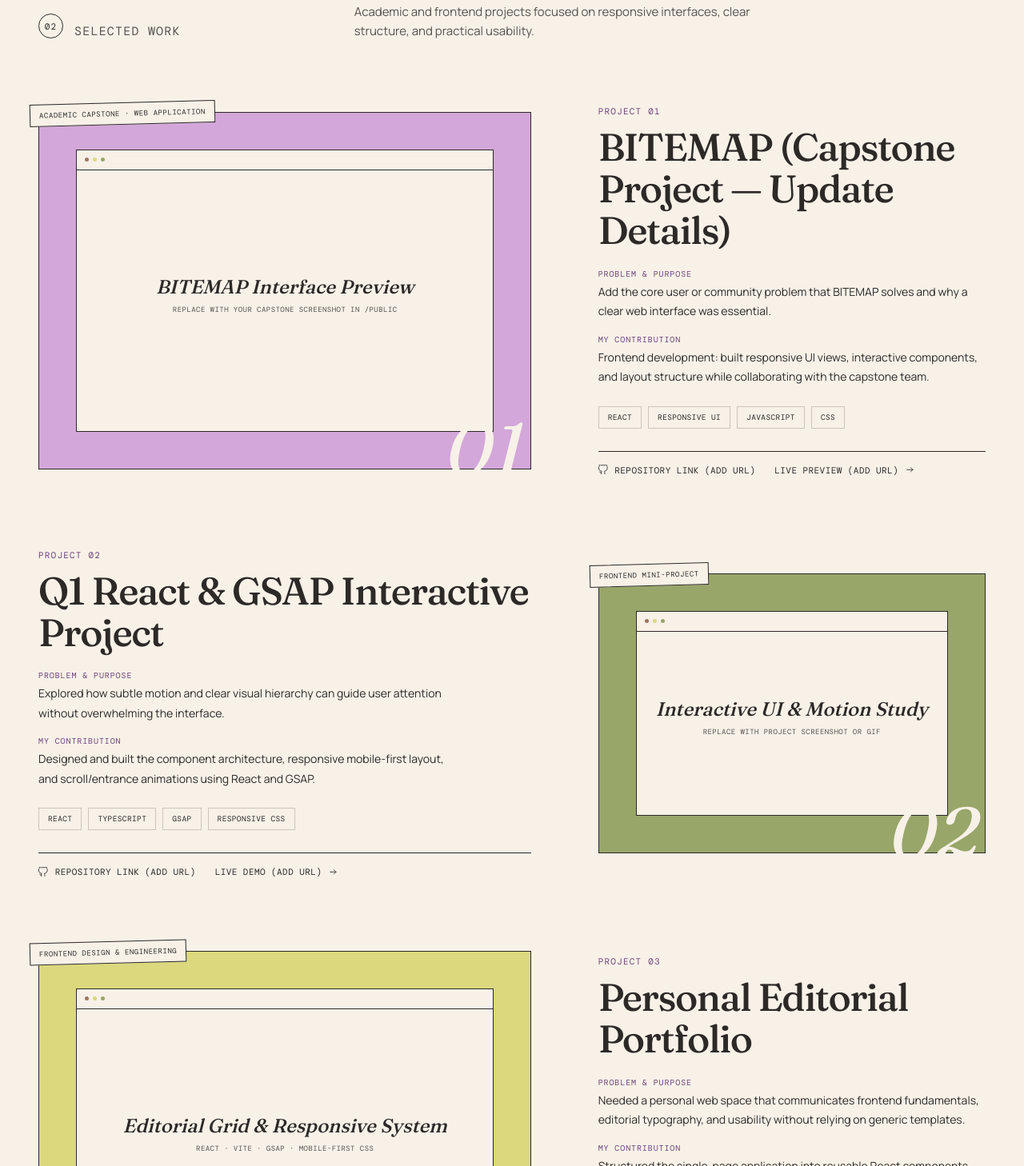
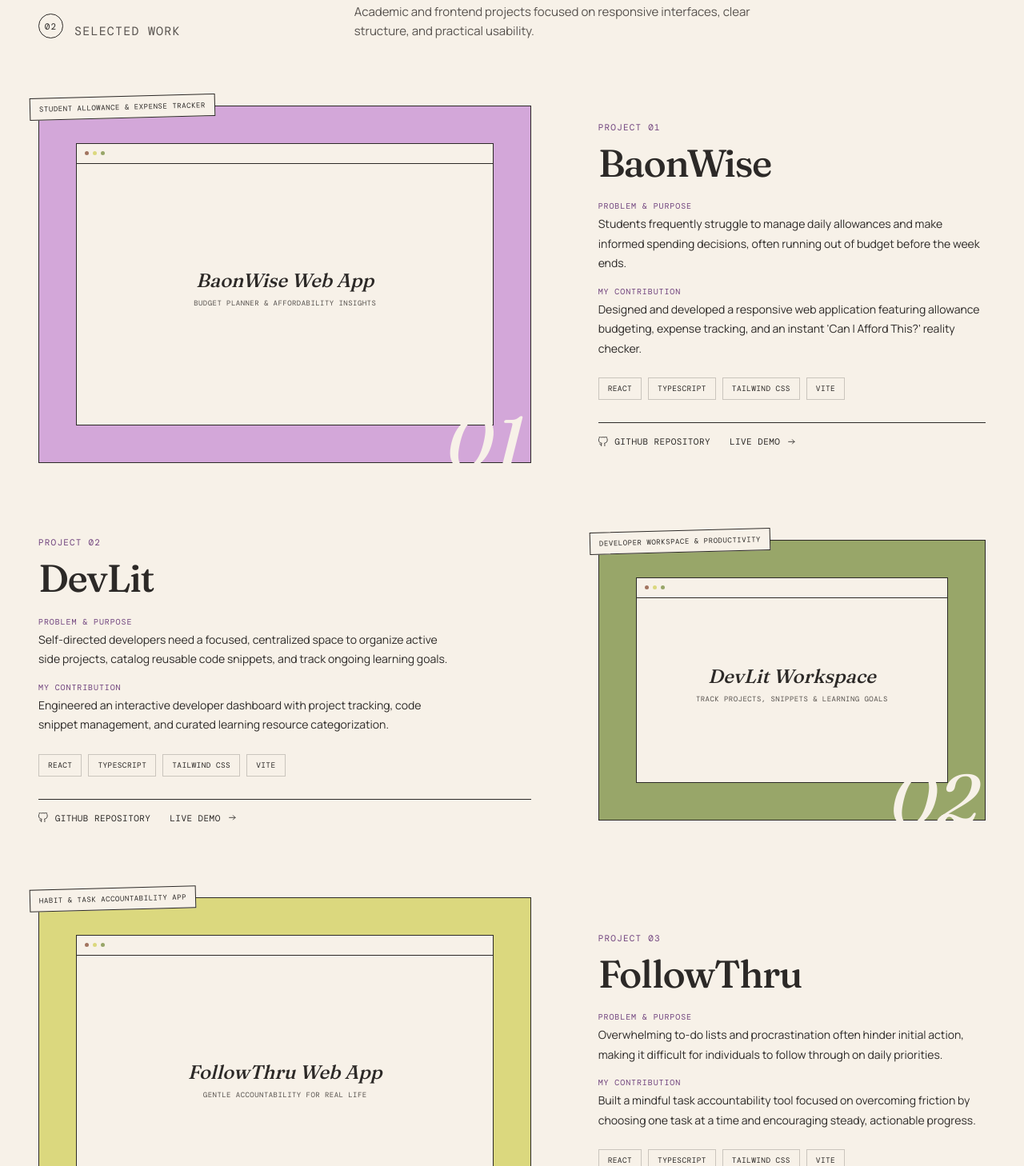
Before and after one commit to vcrstn/portfolio, a React (Vite) app: page / in a window 1280 px wide. Shown: the part 1752-3210 px from the top of the page at 80% size. Built offline with nearby package versions, Linux system fonts and the light colour scheme; the HTML template or start-up script is replaced by a standard one; a web font is replaced by a local one.

Commit message:
Update project links, details, and .gitignore

```diff
--- a/src/data/portfolioData.ts
+++ b/src/data/portfolioData.ts
@@ -33,8 +33,8 @@ export const profile = {
     "I build responsive, user-friendly web interfaces that bring practical ideas to life through thoughtful design and clean code.",
   email: "victchristinedeasis@gmail.com",
   // Update these with your exact profile URLs when ready:
-  githubUrl: "https://github.com",
-  githubDisplay: "GitHub profile (update URL in portfolioData.ts)",
+  githubUrl: "https://github.com/vcrstn",
+  githubDisplay: "github.com/vcrstn",
   linkedinUrl: "https://www.linkedin.com",
   linkedinDisplay: "LinkedIn profile (update URL in portfolioData.ts)",
 };
@@ -67,53 +67,53 @@ export const tickerItems: string[] = [
 export const projects: ProjectItem[] = [
   {
     number: "01",
-    title: "BITEMAP (Capstone Project — Update Details)",
-    category: "Academic Capstone · Web Application",
-    previewTitle: "BITEMAP Interface Preview",
-    previewSubtitle: "Replace with your capstone screenshot in /public",
+    title: "BaonWise",
+    category: "Student Allowance & Expense Tracker",
+    previewTitle: "BaonWise Web App",
+    previewSubtitle: "Budget planner & affordability insights",
     problem:
-      "Add the core user or community problem that BITEMAP solves and why a clear web interface was essential.",
+      "Students frequently struggle to manage daily allowances and make informed spending decisions, often running out of budget before the week ends.",
     contribution:
-      "Frontend development: built responsive UI views, interactive components, and layout structure while collaborating with the capstone team.",
-    tech: ["React", "Responsive UI", "JavaScript", "CSS"],
+      "Designed and developed a responsive web application featuring allowance budgeting, expense tracking, and an instant 'Can I Afford This?' reality checker.",
+    tech: ["React", "TypeScript", "Tailwind CSS", "Vite"],
     tone: "plum",
-    githubUrl: "#work",
-    githubLabel: "Repository link (add URL)",
-    liveUrl: "#work",
-    liveLabel: "Live preview (add URL)",
+    githubUrl: "https://github.com/vcrstn/BaonWise",
+    githubLabel: "GitHub Repository",
+    liveUrl: "https://baonwise.vercel.app/",
+    liveLabel: "Live Demo",
   },
   {
     number: "02",
-    title: "Q1 React & GSAP Interactive Project",
-    category: "Frontend Mini-Project",
-    previewTitle: "Interactive UI & Motion Study",
-    previewSubtitle: "Replace with project screenshot or GIF",
+    title: "DevLit",
+    category: "Developer Workspace & Productivity",
+    previewTitle: "DevLit Workspace",
+    previewSubtitle: "Track projects, snippets & learning goals",
     problem:
-      "Explored how subtle motion and clear visual hierarchy can guide user attention without overwhelming the interface.",
+      "Self-directed developers need a focused, centralized space to organize active side projects, catalog reusable code snippets, and track ongoing learning goals.",
     contribution:
-      "Designed and built the component architecture, responsive mobile-first layout, and scroll/entrance animations using React and GSAP.",
-    tech: ["React", "TypeScript", "GSAP", "Responsive CSS"],
+      "Engineered an interactive developer dashboard with project tracking, code snippet management, and curated learning resource categorization.",
+    tech: ["React", "TypeScript", "Tailwind CSS", "Vite"],
     tone: "sage",
-    githubUrl: "#work",
-    githubLabel: "Repository link (add URL)",
-    liveUrl: "#work",
-    liveLabel: "Live demo (add URL)",
+    githubUrl: "https://github.com/vcrstn/devlit",
+    githubLabel: "GitHub Repository",
+    liveUrl: "https://devlit-sigma.vercel.app/",
+    liveLabel: "Live Demo",
   },
   {
     number: "03",
-    title: "Personal Editorial Portfolio",
-    category: "Frontend Design & Engineering",
-    previewTitle: "Editorial Grid & Responsive System",
-    previewSubtitle: "React · Vite · GSAP · Mobile-First CSS",
+    title: "FollowThru",
+    category: "Habit & Task Accountability App",
+    previewTitle: "FollowThru Web App",
+    previewSubtitle: "Gentle accountability for real life",
     problem:
-      "Needed a personal web space that communicates frontend fundamentals, editorial typography, and usability without relying on generic templates.",
+      "Overwhelming to-do lists and procrastination often hinder initial action, making it difficult for individuals to follow through on daily priorities.",
     contribution:
-      "Structured the single-page application into reusable React components, implemented a mobile-first responsive grid, and added reduced-motion-safe GSAP transitions.",
-    tech: ["React", "TypeScript", "Vite", "GSAP", "CSS Grid"],
+      "Built a mindful task accountability tool focused on overcoming friction by choosing one task at a time and encouraging steady, actionable progress.",
+    tech: ["React", "TypeScript", "Tailwind CSS", "Vite"],
     tone: "yellow",
-    githubUrl: "#top",
-    githubLabel: "Source in this workspace",
-    liveUrl: "#top",
-    liveLabel: "Currently viewing",
+    githubUrl: "https://github.com/vcrstn/followthru",
+    githubLabel: "GitHub Repository",
+    liveUrl: "https://followthru-one.vercel.app/",
+    liveLabel: "Live Demo",
   },
 ];
```
Also changed, not shown: 1 other file (tests, documents, lock files or other folders).
